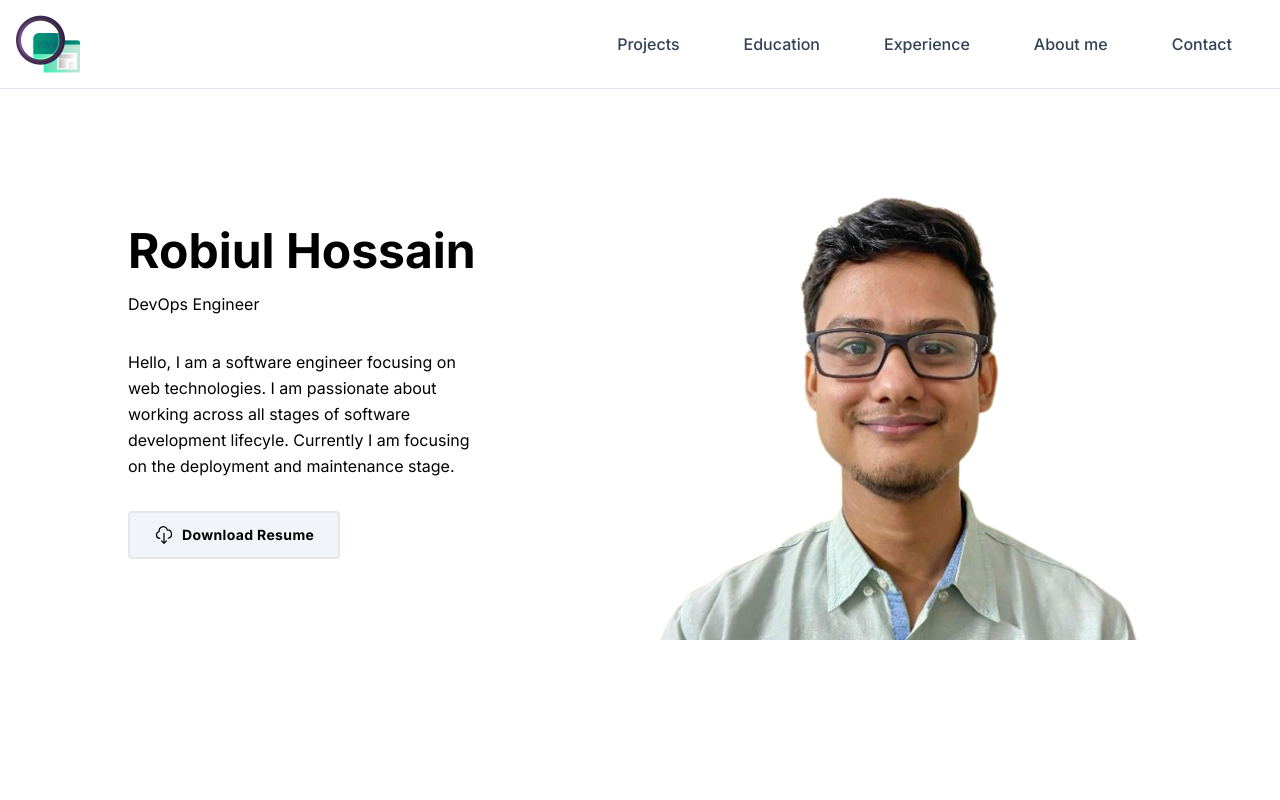
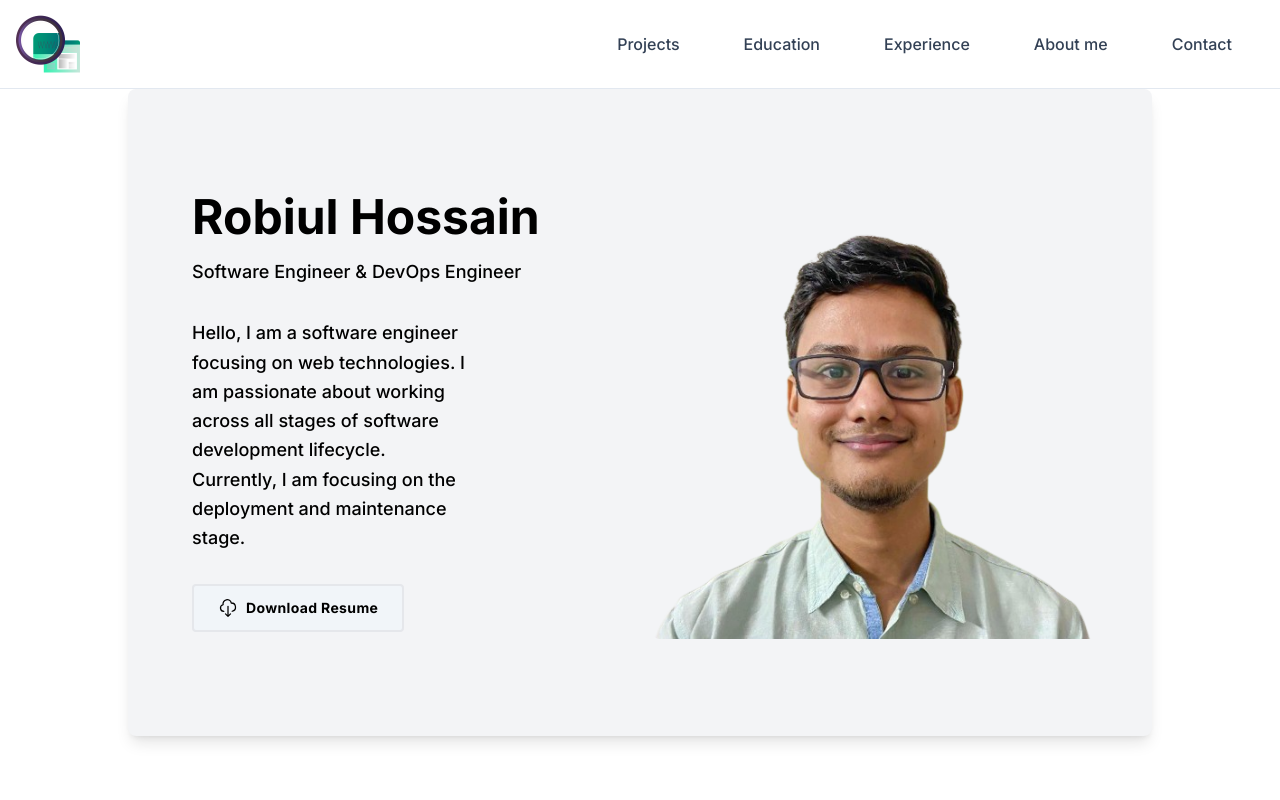
Before and after one commit to coder7475/robiul-hossain-portfolio, a Next.js app: page / in a window 1280 px wide. Shown: the top 800 px of the page. Built offline with nearby package versions, Linux system fonts and the light colour scheme.

Commit message:
feat: improve banner

```diff
--- a/src/components/ui/Banner.tsx
+++ b/src/components/ui/Banner.tsx
@@ -1,41 +1,41 @@
 import Image from "next/image";
 import profilePic from "./../../assets/preview.png";
-// import Link from "next/link";
 import ResumeBtn from "./ResumeBtn";
 
-function MyDescription() {
+const MyDescription = () => {
   return (
-    <p className="md:mb-8 leading-relaxed lg:w-2/3">
+    <p className="md:mb-8 leading-relaxed lg:w-2/3 text-lg font-medium">
       Hello, I am a software engineer focusing on web technologies. I am
       passionate about working across all stages of software development
-      lifecyle. Currently I am focusing on the deployment and maintenance stage.
+      lifecycle. Currently, I am focusing on the deployment and maintenance
+      stage.
     </p>
   );
-}
+};
 
-function LeftBannerText() {
+const LeftBannerText = () => {
   return (
-    <div className="lg:flex-grow w-full md:w-3/4 flex flex-col md:items-start md:text-left text-center">
-      {/* <p className="text-[22px] py-2 font-light">Hi, I am</p> */}
+    <div className="lg:flex-grow w-full md:w-3/4 flex flex-col md:items-start md:text-left text-center p-8">
       <h1 className="text-4xl lg:text-5xl md:mb-4 font-bold text-light">
         Robiul Hossain
       </h1>
-      <p className="mb-8 leading-relaxed">DevOps Engineer</p>
+      <p className="mb-8 leading-relaxed text-lg font-medium">
+        Software Engineer & DevOps Engineer
+      </p>
       <MyDescription />
       <ResumeBtn />
     </div>
   );
-}
+};
 
 const Banner = () => {
   return (
-    <section className="flex justify-center items-center max-w-[80%] mx-auto py-14 text-medium">
-      <br />
-      <div className="container flex justify-center lg:flex-row flex-col items-center">
+    <section className="flex justify-center items-center max-w-[80%] mx-auto py-14 text-medium bg-gray-100 rounded-lg shadow-lg p-4">
+      <div className="container flex justify-center lg:flex-row flex-col items-center p-4">
         <LeftBannerText />
-        <div className="flex items-center">
+        <div className="flex items-center p-4">
           <Image
-            className=""
+            className="rounded-lg"
             alt="hero"
             src={profilePic}
             width={720}
```
